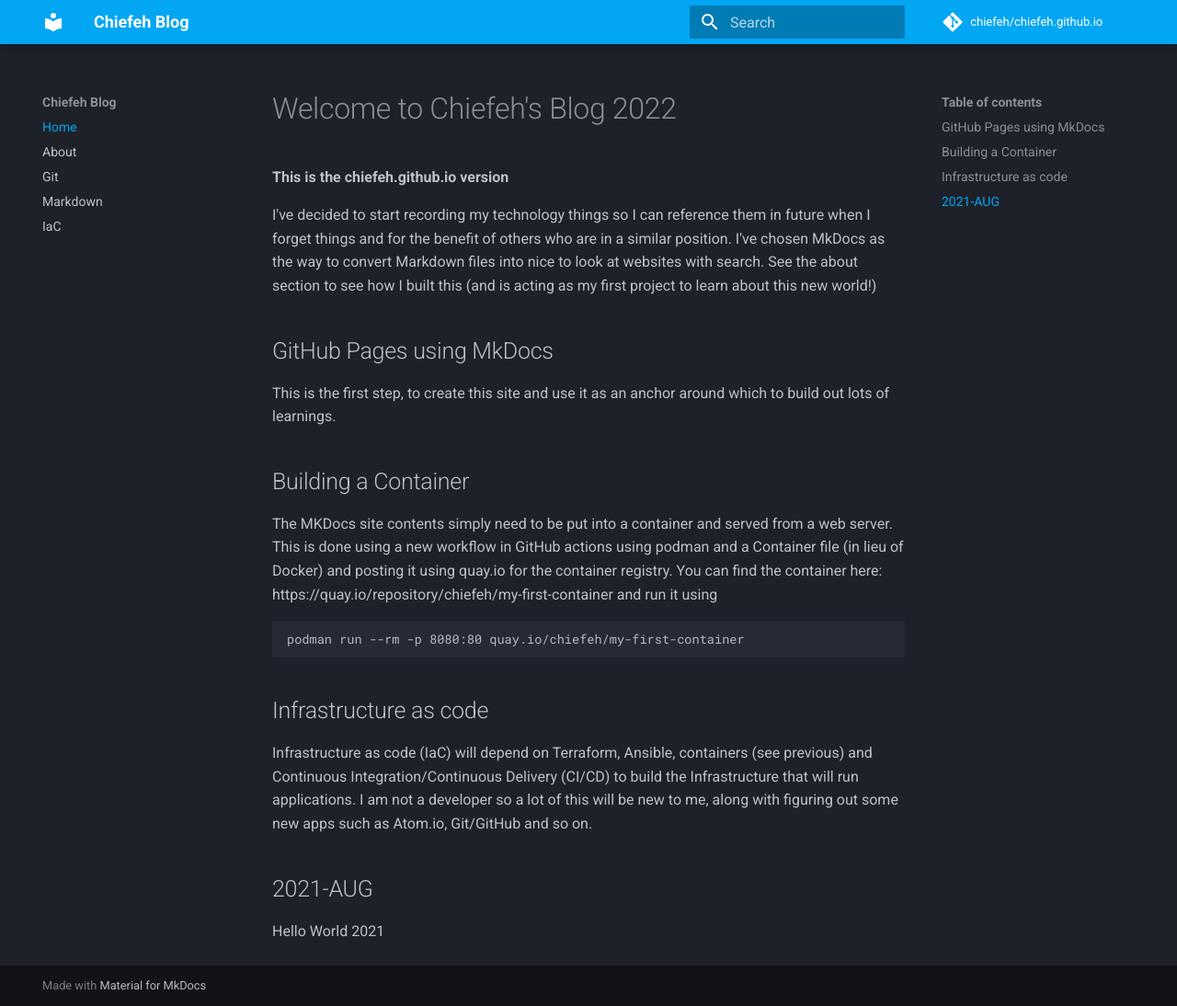
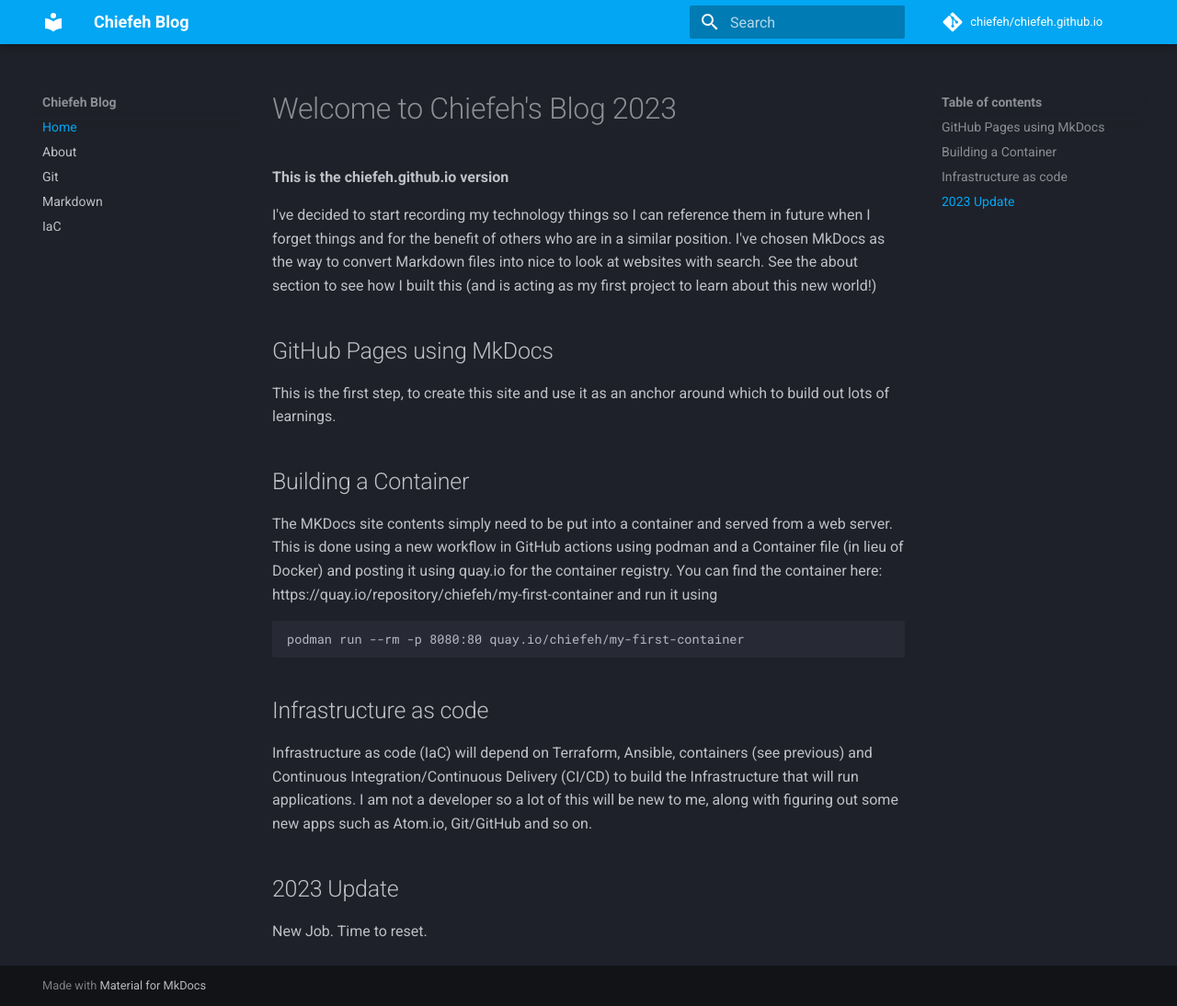
Before and after one commit to chiefeh/chiefeh.github.io, an MkDocs documentation site: the page built from docs/index.md, in a window 1280 px wide and 1094 px high. Shown: the whole window at 92% size. Built offline with MkDocs 1.6.1 and Material for MkDocs 9.7.7, drawn with Linux system fonts in a browser that asks for light colours; comment, search, counter and statistics services are not loaded.

Commit message:
2023 touch to index

```diff
--- a/docs/index.md
+++ b/docs/index.md
@@ -1,4 +1,4 @@
-# Welcome to Chiefeh's Blog 2022
+# Welcome to Chiefeh's Blog 2023
 
 **This is the chiefeh.github.io version**
 
@@ -30,5 +30,5 @@ to build the Infrastructure that will run applications. I am not a developer so
 a lot of this will be new to me, along with figuring out some new apps such as
 Atom.io, Git/GitHub and so on.
 
-## 2021-AUG
-Hello World 2021
+## 2023 Update
+New Job. Time to reset.
```
